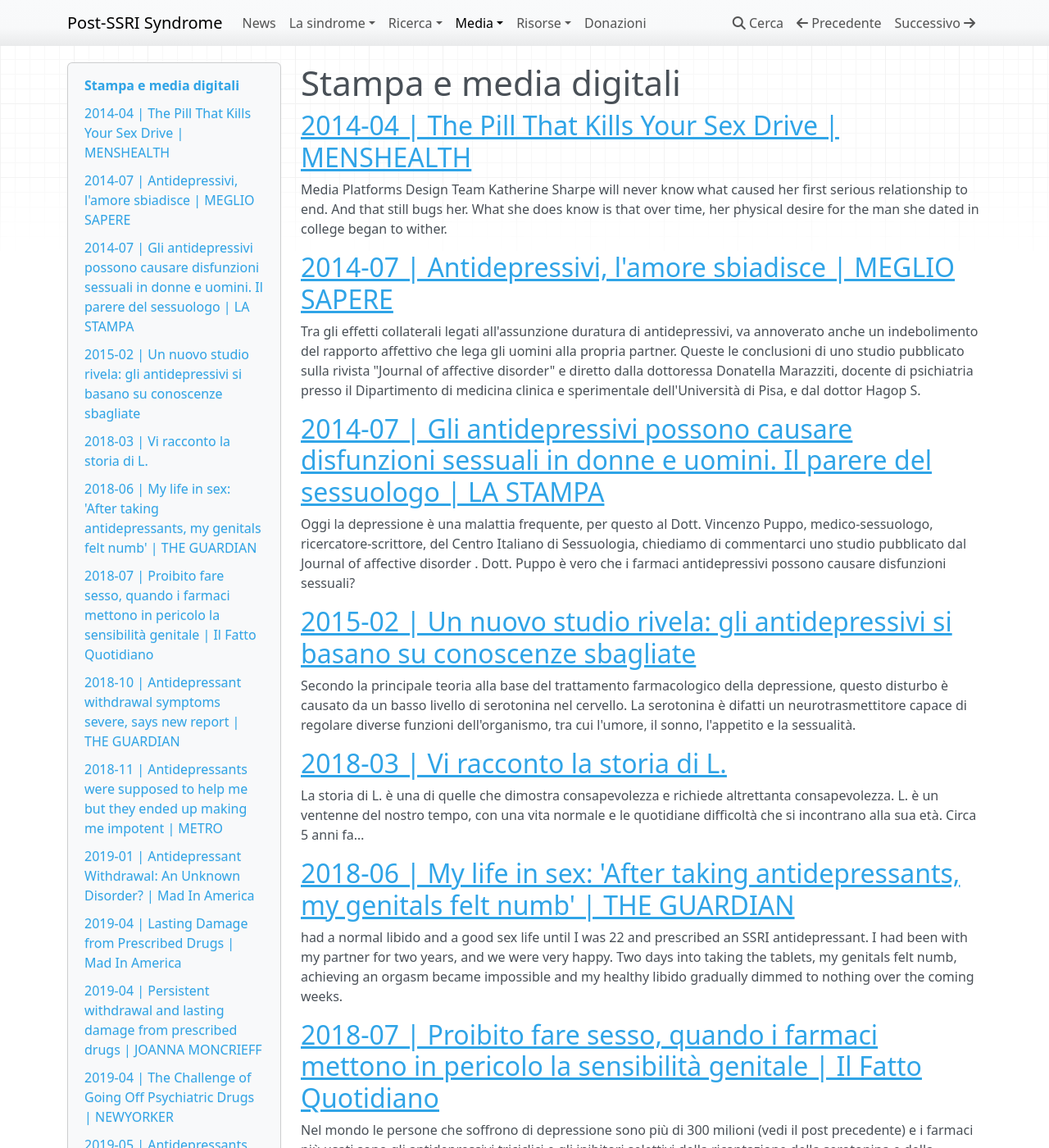
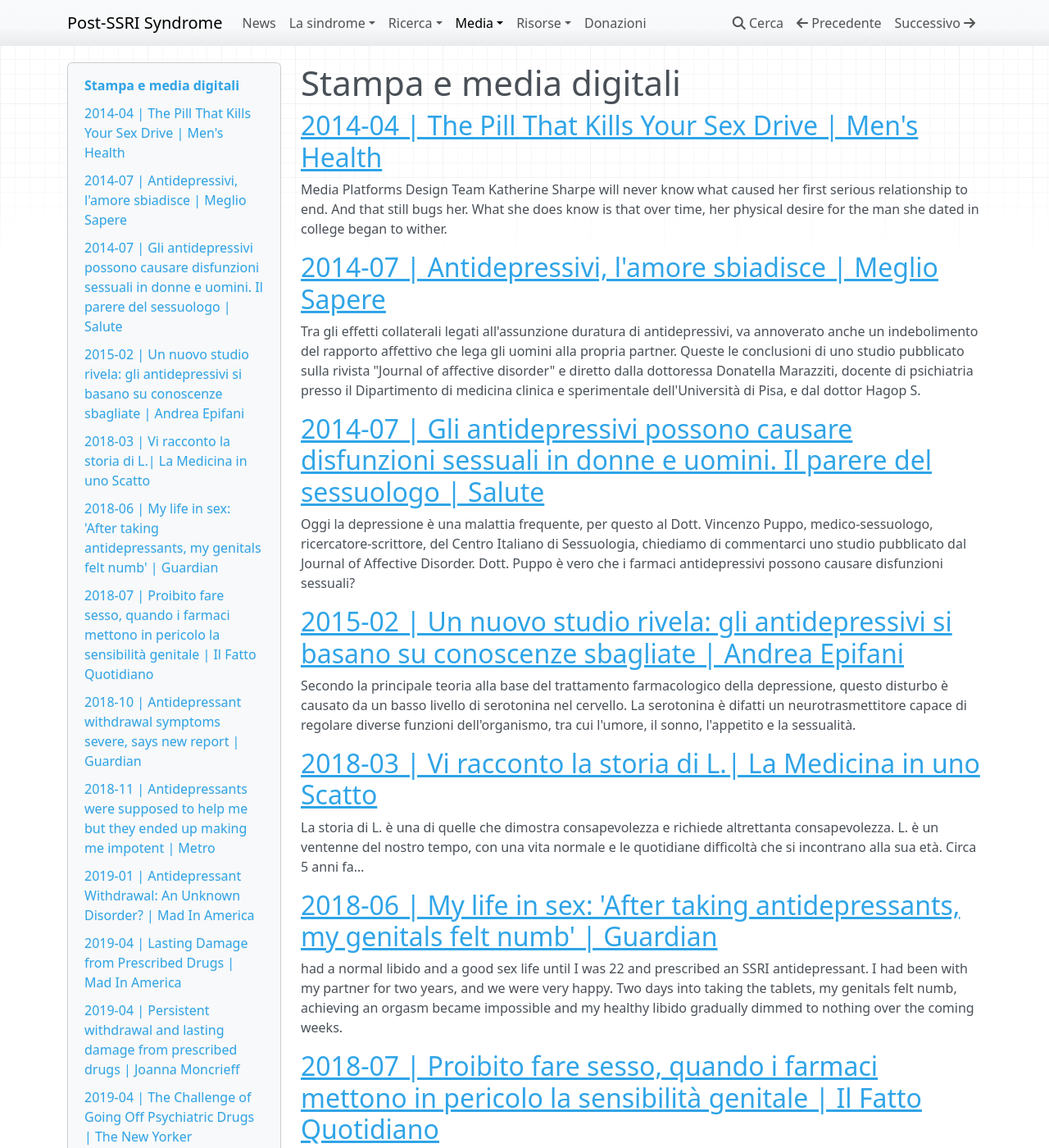
Before and after one commit to postssrisyndrome/windmill, an MkDocs documentation site: the page built from docs/media/articoli.md, in a window 1280 px wide and 1400 px high. Shown: the whole window at 82% size. Built offline with MkDocs 1.6.1, drawn with Linux system fonts in a browser that asks for light colours; nearby versions of some CDN libraries; some of the changed text lies outside the part shown.

Commit message:
media/articoli.md: Correzione nomi testate
minuscolo ecc.

```diff
--- a/docs/media/articoli.md
+++ b/docs/media/articoli.md
@@ -1,26 +1,26 @@
 # Stampa e media digitali
 
-## [2014-04 | The Pill That Kills Your Sex Drive | MENSHEALTH](https://www.menshealth.com/sex-women/antidepressants)
+## [2014-04 | The Pill That Kills Your Sex Drive | Men's Health](https://www.menshealth.com/sex-women/antidepressants)
 
 Media Platforms Design Team Katherine Sharpe will never know what caused her first serious relationship to end. And that still bugs her. What she does know is that over time, her physical desire for the man she dated in college began to wither.
 
-## [2014-07 | Antidepressivi, l'amore sbiadisce | MEGLIO SAPERE](http://www.megliosapere.info/2014/07/antidepressivi-amore-sbiadisce/)
+## [2014-07 | Antidepressivi, l'amore sbiadisce | Meglio Sapere](http://www.megliosapere.info/2014/07/antidepressivi-amore-sbiadisce/)
 
 Tra gli effetti collaterali legati all'assunzione duratura di antidepressivi, va annoverato anche un indebolimento del rapporto affettivo che lega gli uomini alla propria partner. Queste le conclusioni di uno studio pubblicato sulla rivista "Journal of affective disorder" e diretto dalla dottoressa Donatella Marazziti, docente di psichiatria presso il Dipartimento di medicina clinica e sperimentale dell'Università di Pisa, e dal dottor Hagop S.
 
-## [2014-07 | Gli antidepressivi possono causare disfunzioni sessuali in donne e uomini. Il parere del sessuologo | LA STAMPA](http://www.lastampa.it/2014/07/03/scienza/benessere/gli-antidepressivi-possono-causare-disfunzioni-sessuali-in-donne-e-uomini-il-parere-del-sessuologo-3hLkazQmRXvOmjlsFOuqYK/pagina.html)
+## [2014-07 | Gli antidepressivi possono causare disfunzioni sessuali in donne e uomini. Il parere del sessuologo | Salute](http://www.lastampa.it/2014/07/03/scienza/benessere/gli-antidepressivi-possono-causare-disfunzioni-sessuali-in-donne-e-uomini-il-parere-del-sessuologo-3hLkazQmRXvOmjlsFOuqYK/pagina.html)
 
-Oggi la depressione è una malattia frequente, per questo al Dott. Vincenzo Puppo, medico-sessuologo, ricercatore-scrittore, del Centro Italiano di Sessuologia, chiediamo di commentarci uno studio pubblicato dal Journal of affective disorder . Dott. Puppo è vero che i farmaci antidepressivi possono causare disfunzioni sessuali?
+Oggi la depressione è una malattia frequente, per questo al Dott. Vincenzo Puppo, medico-sessuologo, ricercatore-scrittore, del Centro Italiano di Sessuologia, chiediamo di commentarci uno studio pubblicato dal Journal of Affective Disorder. Dott. Puppo è vero che i farmaci antidepressivi possono causare disfunzioni sessuali?
 
-## [2015-02 | Un nuovo studio rivela: gli antidepressivi si basano su conoscenze sbagliate](http://bolognapsicologo.net/blog/un-nuovo-studio-rivela-gli-antidepressivi-si-basano-su-conoscenze-sbagliate/)
+## [2015-02 | Un nuovo studio rivela: gli antidepressivi si basano su conoscenze sbagliate | Andrea Epifani](http://bolognapsicologo.net/blog/un-nuovo-studio-rivela-gli-antidepressivi-si-basano-su-conoscenze-sbagliate/)
 
 Secondo la principale teoria alla base del trattamento farmacologico della depressione, questo disturbo è causato da un basso livello di serotonina nel cervello. La serotonina è difatti un neurotrasmettitore capace di regolare diverse funzioni dell'organismo, tra cui l'umore, il sonno, l'appetito e la sessualità.
 
-## [2018-03 | Vi racconto la storia di L.](https://lamedicinainunoscatto.it/2018/03/vi-racconto-la-storia-di-l/)
+## [2018-03 | Vi racconto la storia di L.| La Medicina in uno Scatto](https://lamedicinainunoscatto.it/2018/03/vi-racconto-la-storia-di-l/)
 
 La storia di L. è una di quelle che dimostra consapevolezza e richiede altrettanta consapevolezza. L. è un ventenne del nostro tempo, con una vita normale e le quotidiane difficoltà che si incontrano alla sua età. Circa 5 anni fa…
 
-## [2018-06 | My life in sex: 'After taking antidepressants, my genitals felt numb' | THE GUARDIAN](https://www.theguardian.com/lifeandstyle/2018/jun/08/my-life-in-sex-after-taking-antidepressants-my-genitals-felt-numb)
+## [2018-06 | My life in sex: 'After taking antidepressants, my genitals felt numb' | Guardian](https://www.theguardian.com/lifeandstyle/2018/jun/08/my-life-in-sex-after-taking-antidepressants-my-genitals-felt-numb)
 
 had a normal libido and a good sex life until I was 22 and prescribed an SSRI antidepressant. I had been with my partner for two years, and we were very happy. Two days into taking the tablets, my genitals felt numb, achieving an orgasm became impossible and my healthy libido gradually dimmed to nothing over the coming weeks.
 
@@ -28,11 +28,11 @@ had a normal libido and a good sex life until I was 22 and prescribed an SSRI an
 
 Nel mondo le persone che soffrono di depressione sono più di 300 milioni (vedi il post precedente) e i farmaci più usati sono gli antidepressivi triciclici e gli inibitori selettivi della ricaptazione della serotonina e della noradrenalina (Ssri e Snri). Un recente articolo del Professor Yacov Reisman, urologo e sessuologo, pubblicato dalla rivista Sexual medicine reviews riporta…
 
-## [2018-10 | Antidepressant withdrawal symptoms severe, says new report | THE GUARDIAN](https://www.theguardian.com/society/2018/oct/02/antidepressant-withdrawal-symptoms-severe-says-new-report)
+## [2018-10 | Antidepressant withdrawal symptoms severe, says new report | Guardian](https://www.theguardian.com/society/2018/oct/02/antidepressant-withdrawal-symptoms-severe-says-new-report)
 
 Half of all those taking antidepressants experience withdrawal problems when they try to give them up and for millions of people in England, these are severe, according to a new review of the evidence commissioned by MPs.
 
-## [2018-11 | Antidepressants were supposed to help me but they ended up making me impotent | METRO](https://metro.co.uk/2018/11/03/antidepressants-were-supposed-to-help-me-but-they-ended-up-making-me-impotent-7995216/)
+## [2018-11 | Antidepressants were supposed to help me but they ended up making me impotent | Metro](https://metro.co.uk/2018/11/03/antidepressants-were-supposed-to-help-me-but-they-ended-up-making-me-impotent-7995216/)
 
 "I gradually began to feel like I had lost a significant part of myself". In the early 2000s, I was prescribed anti-depressants and anti-psychotics as a 10-year-old; they were meant to help with the symptoms of my OCD and Tourette's Sydrome. They never stopped my tics, or the repetitive behaviour that's part of my OCD, but not taking them was never considered.
 
@@ -44,15 +44,15 @@ In 1977, George Libman Engel (December 10, 1913 | November 26, 1999), an America
 
 The recent furor caused by publication of evidence about the serious nature of antidepressant withdrawal made me reflect on the lasting damage that can sometime be done by prescription drugs, and how it has often taken concerted efforts by users of these drugs to bring these effects to public attention.
 
-## [2019-04 | Persistent withdrawal and lasting damage from prescribed drugs | JOANNA MONCRIEFF](https://joannamoncrieff.com/2019/04/01/persistent-withdrawal-and-lasting-damage-from-prescribed-drugs/)
+## [2019-04 | Persistent withdrawal and lasting damage from prescribed drugs | Joanna Moncrieff](https://joannamoncrieff.com/2019/04/01/persistent-withdrawal-and-lasting-damage-from-prescribed-drugs/)
 
 The recent furore caused by publication of evidence about the serious nature of antidepressant withdrawal made me reflect on the lasting damage that can sometime be done by prescription drugs, and how it has often taken concerted efforts by users of these drugs to bring these effects to public attention.
 
-## [2019-04 | The Challenge of Going Off Psychiatric Drugs | NEWYORKER](https://www.newyorker.com/magazine/2019/04/08/the-challenge-of-going-off-psychiatric-drugs)
+## [2019-04 | The Challenge of Going Off Psychiatric Drugs | The New Yorker](https://www.newyorker.com/magazine/2019/04/08/the-challenge-of-going-off-psychiatric-drugs)
 
 Millions of Americans have taken antidepressants for many years. What happens when it's time to stop? Laura Delano recognized that she was "excellent at everything, but it didn't mean anything," her doctor wrote. She grew up in Greenwich, Connecticut, one of the wealthiest communities in the country.
 
-## [2019-05 | Antidepressants are crushing Americans' sex drive, survey finds | DAILYMAIL](https://www.dailymail.co.uk/health/article-7011837/Antidepressants-crushing-Americans-sex-drive-survey-finds.html)
+## [2019-05 | Antidepressants are crushing Americans' sex drive, survey finds | MailOnline](https://www.dailymail.co.uk/health/article-7011837/Antidepressants-crushing-Americans-sex-drive-survey-finds.html)
 
 Over 16 million Americans live with depression SSRIs, the most commonly prescribed antidepressant, are known to lower sex drive in some patients As many as 70 percent of them report that they have sexual side effects from the drugs, according to a new Single Care survey However, the majority of patients who feel their medications are effective say the drugs are worth the side effects | and struggle to quit or switch As many as 70 percent of the millions of Americans that take antidepressants feel the drugs' effects in the bedroom, too.
 
@@ -64,19 +64,19 @@ Patients seeking treatment for depression should be informed of the potential fo
 
 From The BMJ Letters: "In February 2018 the international debate on antidepressant withdrawal was reignited. In response to a letter published in the Times by Davies et al on the benefits and harms of antidepressants, the Royal College of Psychiatrists publicly stated that, '[for] the vast majority of patients, any unpleasant symptoms experienced on discontinuing antidepressants have resolved within two weeks of stopping treatment.'
 
-## [2019-05 | Doctors told to warn patients of side effects of anti-depressants | DAILYMAIL](https://www.dailymail.co.uk/news/article-7084025/Royal-College-Pyschiatrists-warn-doctors-anti-depressants-dangerous-effects.html)
+## [2019-05 | Doctors told to warn patients of side effects of anti-depressants | MailOnline](https://www.dailymail.co.uk/news/article-7084025/Royal-College-Pyschiatrists-warn-doctors-anti-depressants-dangerous-effects.html)
 
 For years side effects of withdrawing from antidepressants were branded 'mild' But the Royal College of Psychiatrists has now changed its position to 'severe' UK prescribes more antidepressants than any other Western country Doctors have been told to warn millions of patients about the severe side effects of antidepressants.
 
-## [2019-05 | I know antidepressant withdrawal symptoms are real. Why didn't doctors? | THE GUARDIAN](https://www.theguardian.com/commentisfree/2019/may/30/antidepressant-withdrawal-symptoms-doctors-side-effects)
+## [2019-05 | I know antidepressant withdrawal symptoms are real. Why didn't doctors? | Guardian](https://www.theguardian.com/commentisfree/2019/may/30/antidepressant-withdrawal-symptoms-doctors-side-effects)
 
 It's something of a relief to see before you, written down in black and white, what you have known to be true for a long time: in this case, that antidepressant withdrawal symptoms aren't, well, all in your head.
 
-## [2019-05 | Patients STILL not warned of withdrawal pain from depression pills | DAILYMAIL](https://www.dailymail.co.uk/health/article-7051371/Patients-not-warned-withdrawal-pain-depression-pills-say-experts.html)
+## [2019-05 | Patients STILL not warned of withdrawal pain from depression pills | MailOnline](https://www.dailymail.co.uk/health/article-7051371/Patients-not-warned-withdrawal-pain-depression-pills-say-experts.html)
 
 Patients are still not being warned how difficult it can be to come off antidepressants, say psychiatrists campaigning for a reduction in the needless use of the drugs. Yet the withdrawal symptoms are frequently mistaken for a relapse in the condition for which the drugs were prescribed and, as a result, patients end up being put back on them.
 
-## [2019-05 | U-turn as psychiatrists say patients should be warned of antidepressant withdrawal risk | THE HERALD](https://www.heraldscotland.com/news/17673220.antidepressants-u-turn-as-psychiatrists-say-patients-should-be-warned-of-withdrawal-risk/)
+## [2019-05 | U-turn as psychiatrists say patients should be warned of antidepressant withdrawal risk | The Herald](https://www.heraldscotland.com/news/17673220.antidepressants-u-turn-as-psychiatrists-say-patients-should-be-warned-of-withdrawal-risk/)
 
 PATIENTS prescribed antidepressants should be warned of the potential for "severe and long-lasting withdrawal symptoms" psychiatrists have said. The revised guidance, issued today by the Royal College of Psychiatrists, marks a major turning point for official advice about the drugs.
 
```
Also changed, not shown: other parts of docs/media/articoli.md (+15 -15 lines).
